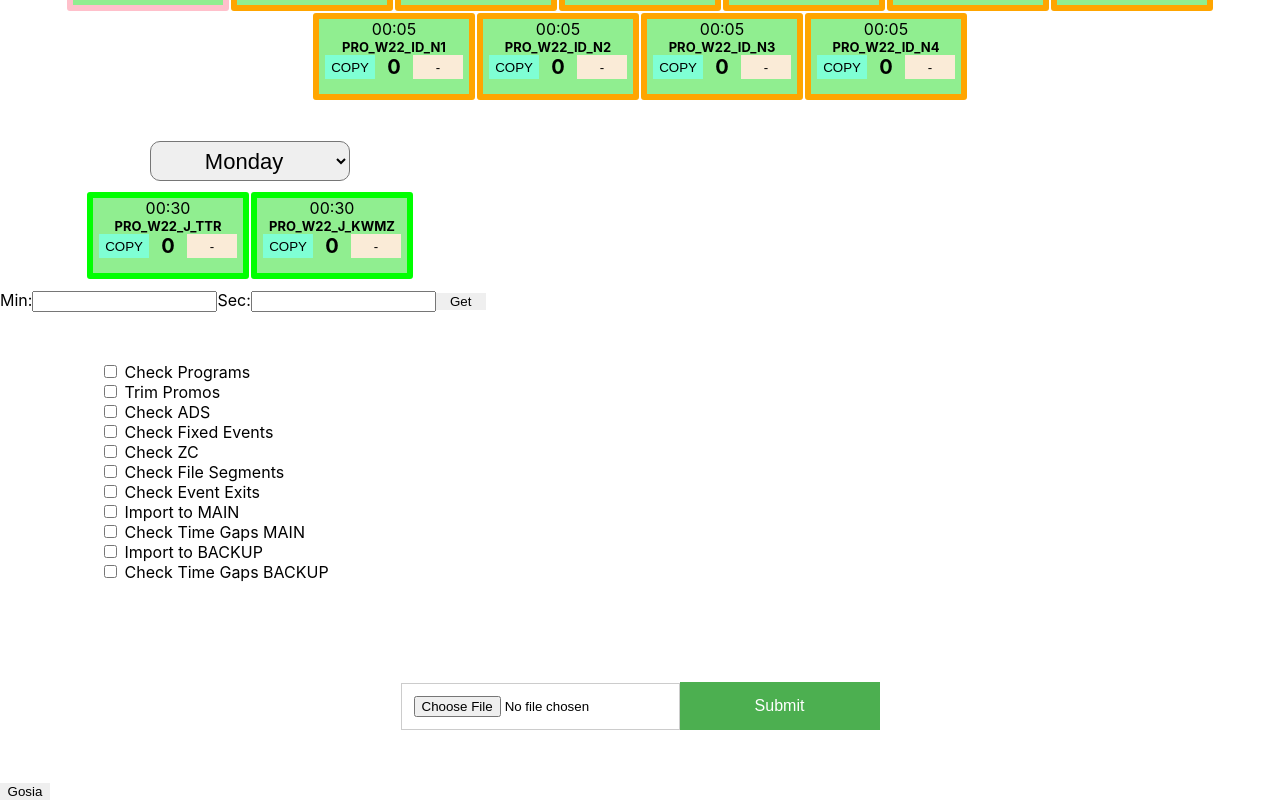
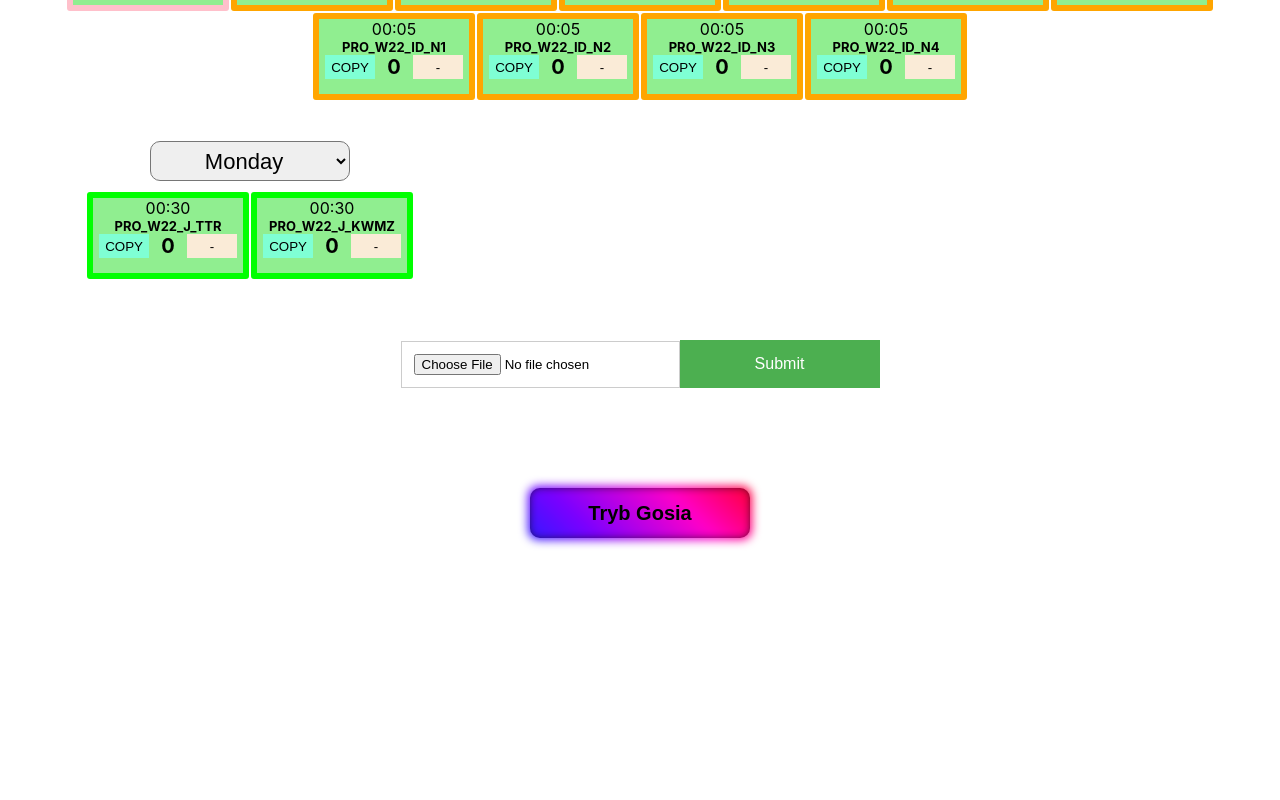
Before and after one commit to NorthWillov/rand-prog, a React (Create React App) app: page / in a window 1280 px wide. Shown: the part 1076-1876 px from the top of the page. After the commit the page ends 1664 px from the top, so only its background shows below. Built offline with nearby package versions, Linux system fonts and the light colour scheme; the HTML template or start-up script is replaced by a standard one.

Commit message:
optimize gosia

```diff
--- a/src/App.css
+++ b/src/App.css
@@ -222,3 +222,75 @@ tr:nth-child(even) {
 .disabled {
   background-color: #888;
 }
+
+/* GOSIA FANCY BTN */
+
+.glow {
+  width: 220px;
+  height: 50px;
+  border: none;
+  outline: none;
+  color: #000;
+  background: #111;
+  cursor: pointer;
+  position: relative;
+  z-index: 0;
+  border-radius: 10px;
+  margin: 50px auto;
+  display: block;
+  font-size: 20px;
+  font-weight: 700;
+}
+
+.glow:before {
+  content: "";
+  background: linear-gradient(
+    45deg,
+    #ff0000,
+    #ff7300,
+    #fffb00,
+    #48ff00,
+    #00ffd5,
+    #002bff,
+    #7a00ff,
+    #ff00c8,
+    #ff0000
+  );
+  position: absolute;
+  top: -2px;
+  left: -2px;
+  background-size: 400%;
+  z-index: -1;
+  filter: blur(5px);
+  width: calc(100% + 4px);
+  height: calc(100% + 4px);
+  animation: glowing 20s linear infinite;
+  opacity: 0;
+  transition: opacity 0.3s ease-in-out;
+  border-radius: 10px;
+  opacity: 1;
+}
+
+.glow:after {
+  z-index: -1;
+  content: "";
+  position: absolute;
+  width: 100%;
+  height: 100%;
+  background: transparent;
+  left: 0;
+  top: 0;
+  border-radius: 10px;
+}
+
+@keyframes glowing {
+  0% {
+    background-position: 0 0;
+  }
+  50% {
+    background-position: 400% 0;
+  }
+  100% {
+    background-position: 0 0;
+  }
+}
--- a/src/App.js
+++ b/src/App.js
@@ -1,12 +1,10 @@
-import React, { useState, useEffect } from "react";
+import React, { useState } from "react";
 import programsDB from "./db";
 import "./App.css";
 import Programs from "./Programs";
 import Jutro from "./Jutro";
 import Required from "./Required";
 import XmlForm from "./XmlForm";
-import RandomProgram from "./RandomProgram";
-import Checks from "./Checks";
 import Gosia from "./Gosia";
 
 function App() {
@@ -95,13 +93,11 @@ function App() {
           progs={progs}
           setProgs={setProgs}
         />
-        <RandomProgram />
-        <Checks />
         <XmlForm progs={progs} setProgs={setProgs} />
-        <button onClick={handleGosia}>Gosia</button>
-        {isGosia && (
-          <Gosia setIsGosia={setIsGosia} />
-        )}
+        <button onClick={handleGosia} className="glow" type="button">
+          Tryb Gosia
+        </button>
+        {isGosia && <Gosia setIsGosia={setIsGosia} />}
       </div>
     </>
   );
--- a/src/Checks.js
+++ /dev/null
@@ -1,32 +0,0 @@
-import React from "react"
-
-const Checks = () => {
-    return (
-        <form className="walkthrough">
-            <input type="checkbox" id="check1" name="check1" />
-            <label htmlFor="check1"> Check Programs</label><br />
-            <input type="checkbox" id="check2" name="check2" />
-            <label htmlFor="check2"> Trim Promos</label><br />
-            <input type="checkbox" id="check322" name="check322" />
-            <label htmlFor="check322"> Check ADS</label><br />
-            <input type="checkbox" id="check32" name="check32" />
-            <label htmlFor="check32"> Check Fixed Events</label><br />
-            <input type="checkbox" id="check3" name="check3" />
-            <label htmlFor="check3"> Check ZC</label><br />
-            <input type="checkbox" id="check4" name="check4" />
-            <label htmlFor="check4"> Check File Segments</label><br />
-            <input type="checkbox" id="check5" name="check5" />
-            <label htmlFor="check5"> Check Event Exits</label><br />
-            <input type="checkbox" id="check6" name="check6" />
-            <label htmlFor="check6"> Import to MAIN</label><br />
-            <input type="checkbox" id="check62" name="check62" />
-            <label htmlFor="check62"> Check Time Gaps MAIN</label><br />
-            <input type="checkbox" id="check16" name="check16" />
-            <label htmlFor="check16"> Import to BACKUP</label><br />
-            <input type="checkbox" id="check61" name="check61" />
-            <label htmlFor="check61"> Check Time Gaps BACKUP</label><br />
-        </form>
-    )
-}
-
-export default Checks
--- a/src/Gosia.js
+++ b/src/Gosia.js
@@ -12,12 +12,12 @@ function Gosia({ setIsGosia }) {
   const [inputVal, setInputVal] = useState("");
 
   const changeHandler = (event) => {
-    if (event.target.files.length <= 7) {
-      setSelectedFile(event.target.files);
-      setIsFilesPicked(true);
-    } else {
+    if (event.target.files.length > 7) {
       alert("Maksymalna liczba plików to 7");
+      return;
     }
+    setSelectedFile(event.target.files);
+    setIsFilesPicked(true);
   };
 
   const handleSubmission = () => {
@@ -30,14 +30,12 @@ function Gosia({ setIsGosia }) {
       reader.onload = function (e) {
         var doc = new XMLParser().parseFromString(e.target.result);
 
-        const counts = doc.getElementsByTagName("Event").map((prog) => {
-          return {
+        doc.getElementsByTagName("Event").forEach((prog) => {
+          progArr.push({
             title: prog.children[1].value.toUpperCase(),
             time: prog.children[2].value,
-          };
+          });
         });
-
-        progArr = [...progArr, ...counts];
       };
       reader.onloadend = function () {
         const multiCounts = progArr.reduce(
--- a/src/RandomProgram.js
+++ /dev/null
@@ -1,29 +0,0 @@
-import React, { useState } from "react"
-
-const RandomProgram = () => {
-    const [requestedTime, setRequestedTime] = useState({ min: 0, sec: 0 });
-
-    const handleClick = (e) => {
-        e.preventDefault()
-        console.log(requestedTime.min * 60 + requestedTime.sec)
-    }
-
-    const handleChange = (e, type) => {
-        setRequestedTime({ ...requestedTime, [type]: Number(e.target.value) })
-    }
-
-    return (
-        <div>
-            <form>
-                <label>Min:</label>
-                <input onChange={(e) => handleChange(e, "min")} />
-
-                <label>Sec:</label>
-                <input onChange={(e) => handleChange(e, "sec")} />
-                <button onClick={handleClick}>Get</button>
-            </form>
-        </div>
-    )
-}
-
-export default RandomProgram
```
